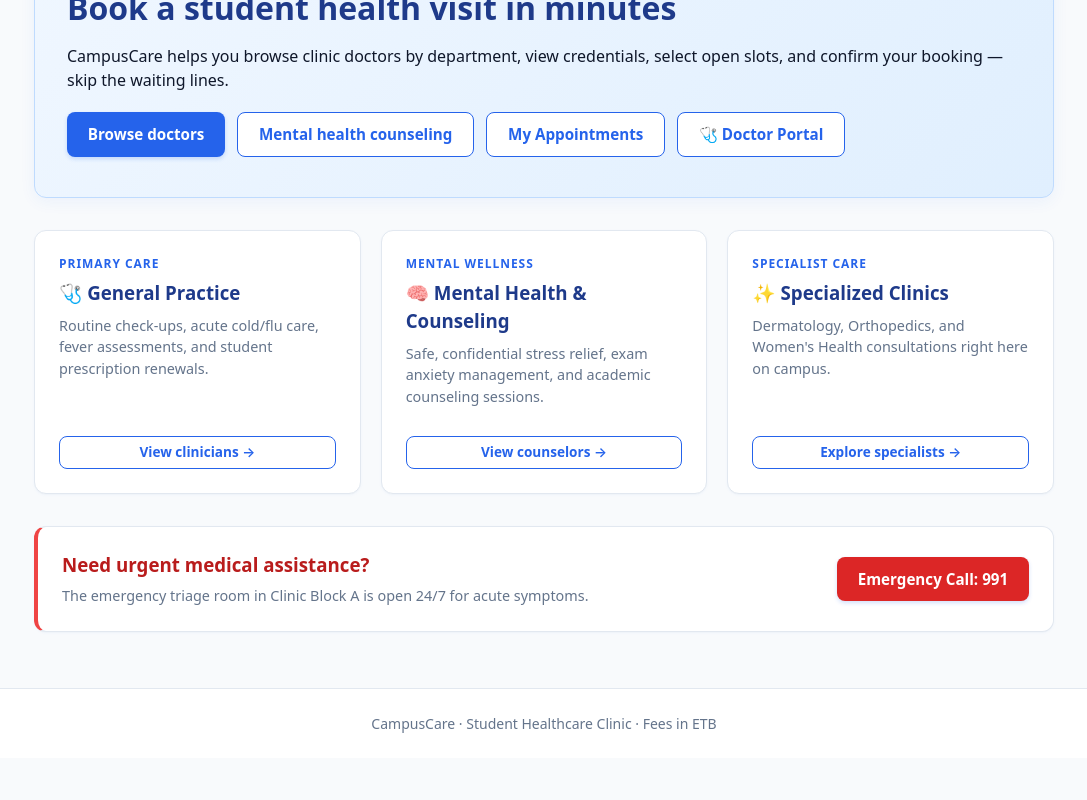
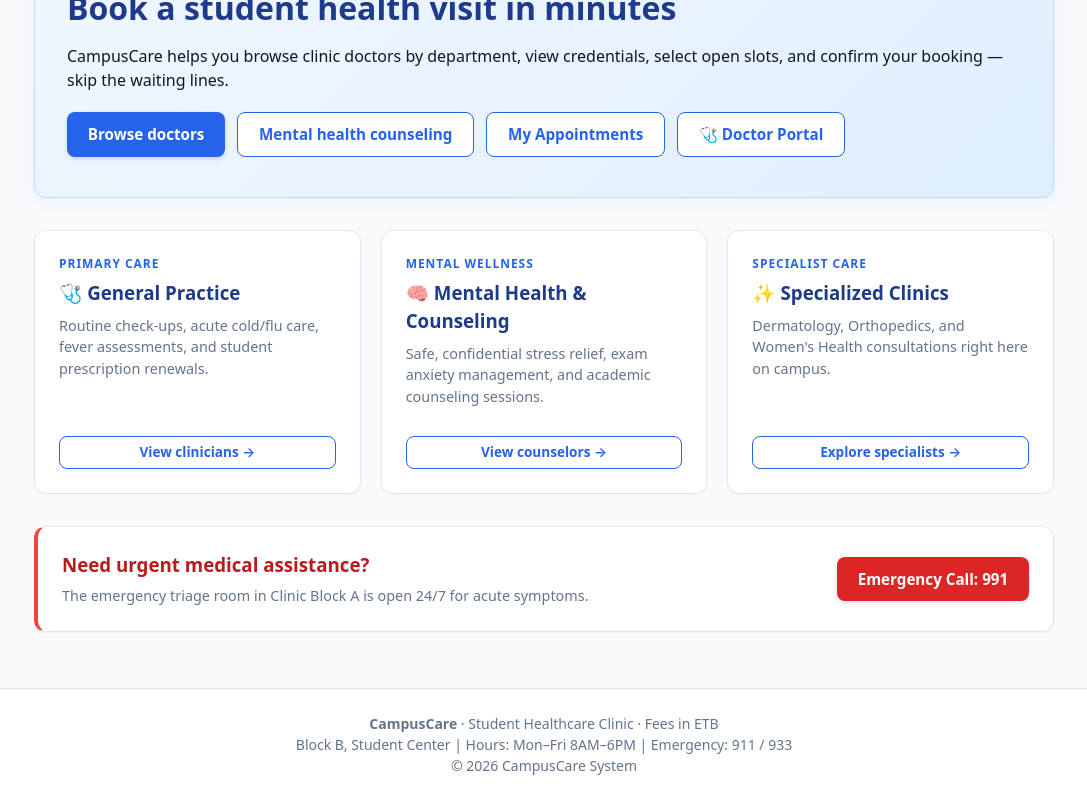
Before and after one commit to zachariasgebre/CampusCare, a React (Vite) app in the folder campuscare/: page / in a window 1280 px wide. Shown: the part 245-1045 px from the top of the page, without its empty margins (96-1183 px from the left). Before the commit the page ends 1003 px from the top, so only its background shows below. Built offline with nearby package versions, Linux system fonts and the light colour scheme.

Commit message:
Footer updated with basic informations

```diff
--- a/campuscare/src/Layout.jsx
+++ b/campuscare/src/Layout.jsx
@@ -135,7 +135,17 @@
       </main>
 
       <footer className="site-footer">
-        <p>CampusCare · Student Healthcare Clinic · Fees in ETB</p>
+        <div className="footer-content">
+          <p>
+            <strong>CampusCare</strong> · Student Healthcare Clinic · Fees in ETB
+          </p>
+          <p className="footer-subtext">
+            Block B, Student Center | Hours: Mon–Fri 8AM–6PM | Emergency: 911 / 933
+          </p>
+          <p className="footer-copy">
+            © {new Date().getFullYear()} CampusCare System
+          </p>
+        </div>
       </footer>
     </div>
   );
```
Also changed, not shown: 1 other file (tests, documents, lock files or other folders).
